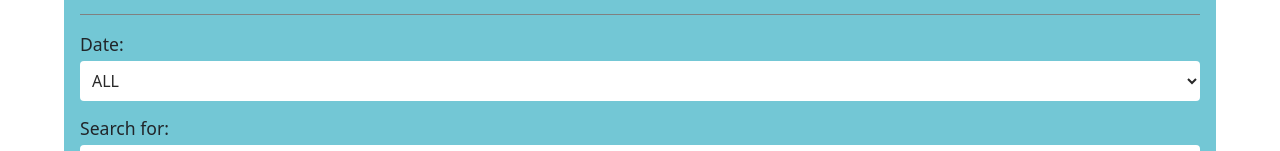
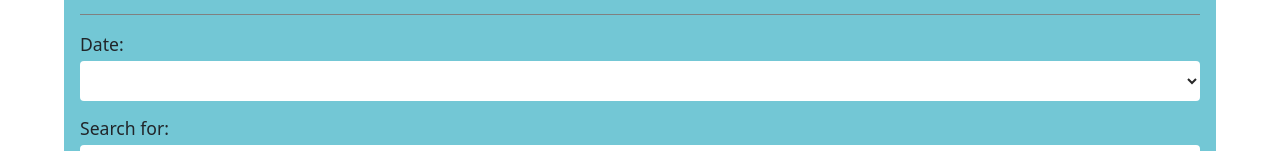
Before and after one commit to prathmesh-bhoir/meetings-app-vue, a Vue app: page /meetings in a window 1280 px wide. Shown: the part 272-423 px from the top of the page. Built offline with nearby package versions, Linux system fonts and the light colour scheme; what vue-toast-notification would draw is missing.

Commit message:
filter meetings request completed

```diff
--- a/src/components/FilterMeetings.vue
+++ b/src/components/FilterMeetings.vue
@@ -5,7 +5,11 @@
       <hr />
       <form id="filter-meeting-form" class="meetings-form mt-3">
         <label for="search-date"> Date: </label>
-        <select name="search-date" id="search-date" class="wdth">
+        <select
+        name="search-date"
+        id="search-date"
+        v-model="period"
+        class="wdth">
           <option value="all" selected>ALL</option>
           <option value="past">PAST</option>
           <option value="present">PRESENT</option>
@@ -17,10 +21,11 @@
           name="search-description"
           class="wdth"
           id="search-description"
+          v-model.trim="search"
           rows="3"
           placeholder="Search using the words which describes the meeting"
         ></textarea>
-        <button type="submit" class="my-btn">Search</button>
+        <button type="submit" @click.prevent="onFilterMeetings()" class="my-btn">Search</button>
       </form>
     </div>
     <div class="meeting-results-section">
@@ -31,8 +36,23 @@
 </template>
 
 <script>
+import { filterMeetings } from '@/services/meetings'
+
 export default {
   name: "FilterMeetings",
+  data(){
+    return{
+      period: '',
+      search: '',
+      filteredMeetings: ''
+    }
+  },
+  methods: {
+    async onFilterMeetings(){
+      this.filteredMeetings = await filterMeetings(this.period, this.search)
+      console.log(this.filteredMeetings)
+    }
+  }
 };
 </script>
 
--- a/src/main.js
+++ b/src/main.js
@@ -5,6 +5,7 @@ import App from './App.vue'
 
 import router from './router';
 import store from './store';
+import '@/services/utils/configureAxios'
 
 Vue.config.productionTip = false
 
--- a/src/services/configureAxios.js
+++ /dev/null
@@ -1 +0,0 @@
-import axios from 'axios';
--- /dev/null
+++ b/src/services/meetings.js
@@ -0,0 +1,9 @@
+import axios from "axios";
+import { BASE_URL } from "./utils/config";
+
+
+export const filterMeetings = async (period, search) => {
+    const response = await axios.get(`${BASE_URL}/meetings?period=${period}&search=${search}`);
+
+    return response.data
+}
--- /dev/null
+++ b/src/services/utils/configureAxios.js
@@ -0,0 +1,13 @@
+import axios from 'axios';
+import store from '@/store';
+
+axios.interceptors.request.use(
+    request => {
+        const token = store.state.auth.token
+
+        if(token){
+            request.headers['Authorization'] = `Bearer ${token}`
+        }
+        return request
+    }
+)
```
